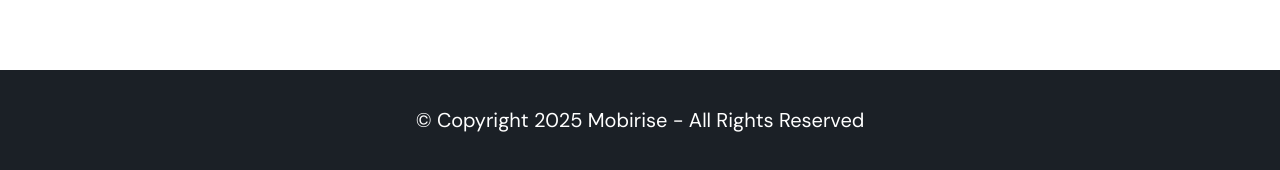
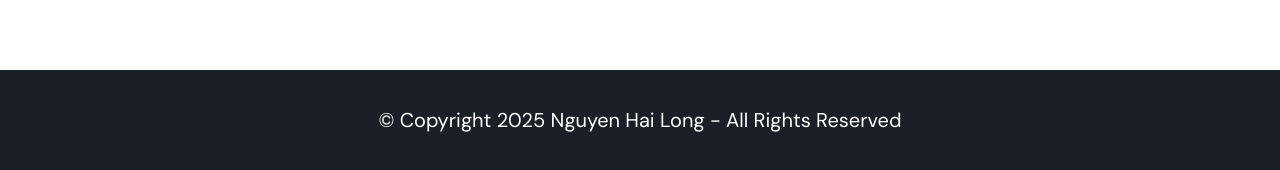
Before and after one commit to long27112003/nguyen-hai-long-project-mini-1, a plain HTML site: page index.html in a window 1280 px wide. Shown: the part 8021-8191 px from the top of the page. Drawn offline with Linux system fonts and the light colour scheme.

Commit message:
Final Project

```diff
--- a/index.html
+++ b/index.html
@@ -581,7 +581,7 @@
 
     <!-- Footer -->
     <footer class="footer">
-        © Copyright 2025 Mobirise - All Rights Reserved
+        © Copyright 2025 Nguyen Hai Long - All Rights Reserved
     </footer>
      <!--End Footer -->
 </body>
```
